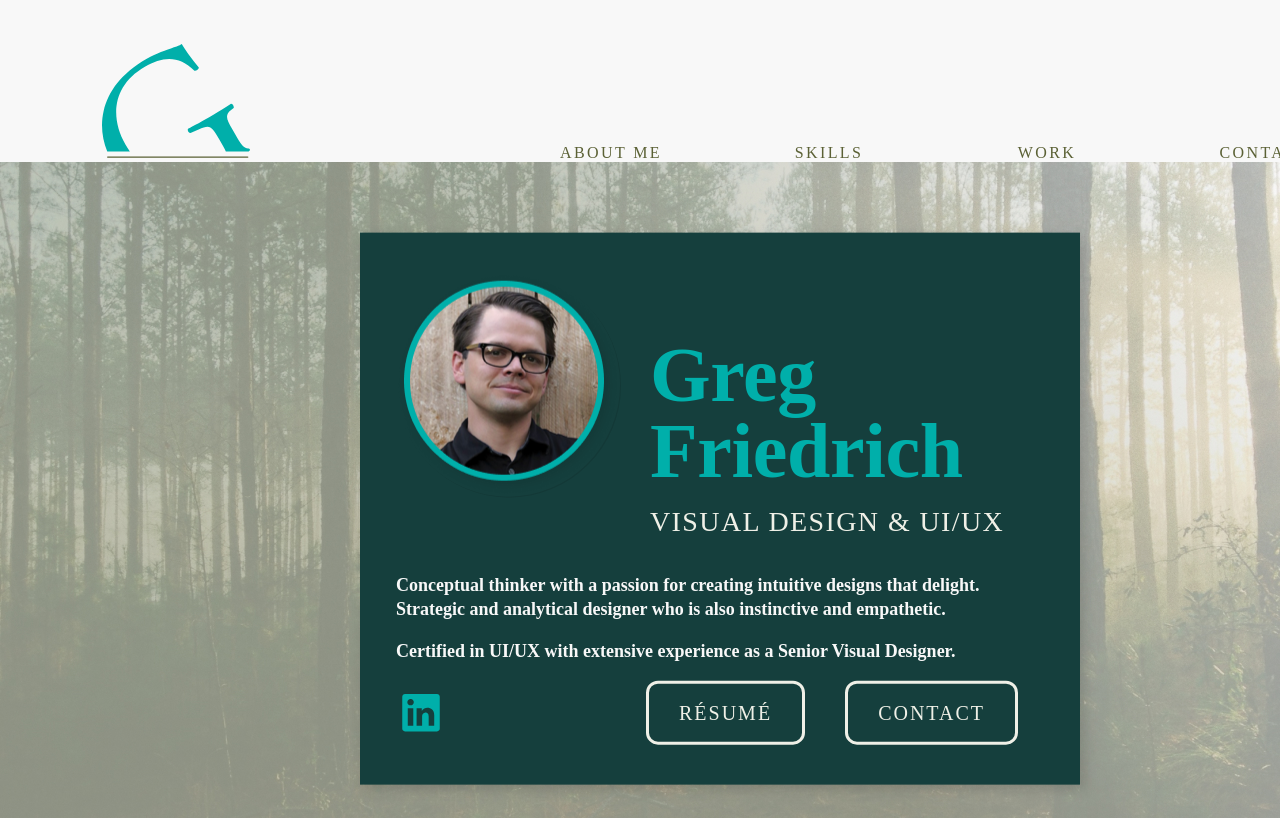
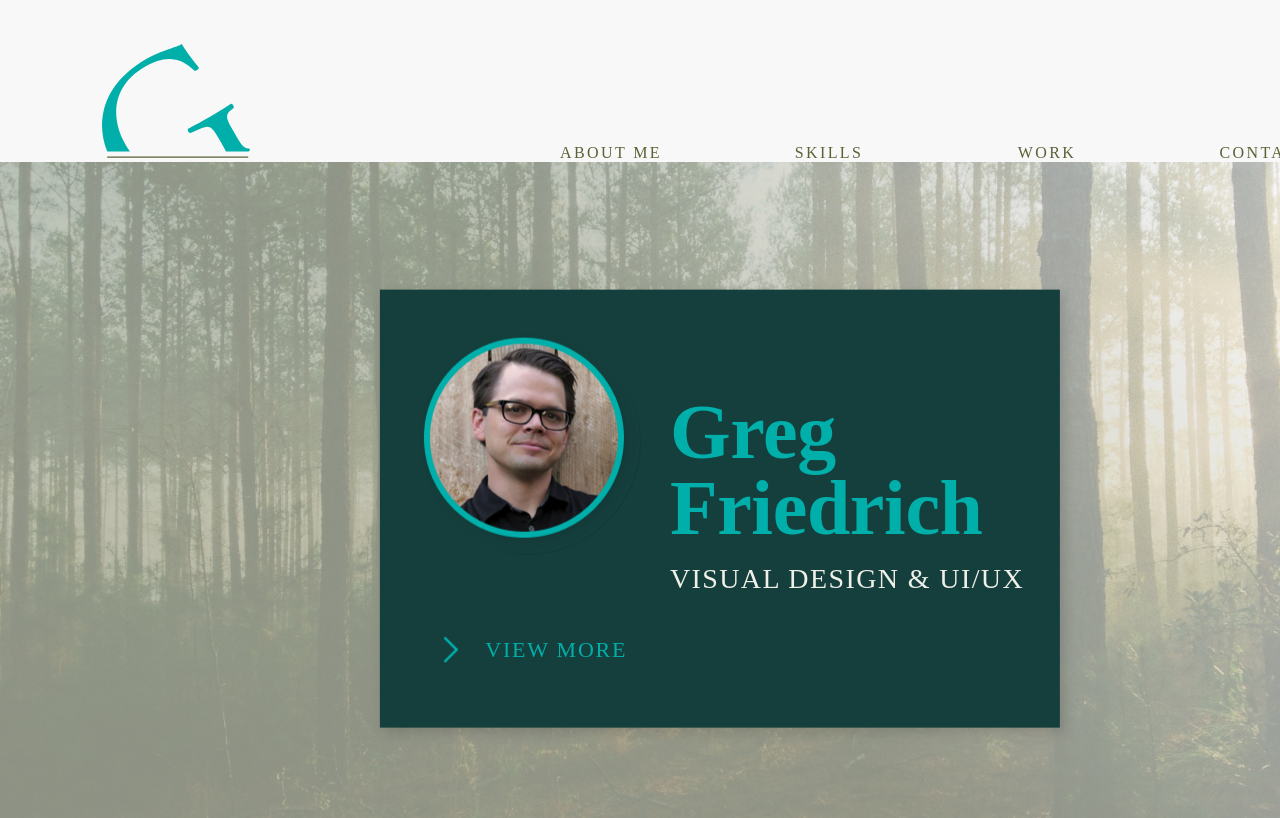
Before and after one commit to gfried27/UX_UI_HW_19, a plain HTML site: page index.html in a window 1280 px wide. Shown: the top 818 px of the page. Drawn offline with nearby package versions, Linux system fonts and the light colour scheme; a web font is replaced by a local one.

Commit message:
HW19 jquery animation added

```diff
--- a/css/styles.css
+++ b/css/styles.css
@@ -163,6 +163,32 @@ nav {
     letter-spacing: 2px;
     text-transform: uppercase;
     color: #EFF0E7;
+}
+
+.toggleContainer {
+    display: flex;
+    flex-direction: column;
+    align-items: flex-start;
+    gap: 10px;
+    flex: 1 0 0;
+}
+
+.h3-accordion {
+    display: flex;
+    padding: 0px 10px;
+    align-items: center;
+    gap: 10px;
+}
+
+.chevron {
+    display: flex;
+    width: 40px;
+    height: 40px;
+    padding: 5px 4.7px;
+    flex-direction: column;
+    justify-content: center;
+    align-items: center;
+    gap: 10px;
 }
 
 #skills {
--- a/index.html
+++ b/index.html
@@ -39,6 +39,13 @@
 
       </div>
 
+      <div class="h3-accordion">
+        <img src="/images/chevron_right.png" class="chevron">
+        <h3>VIEW MORE</h3>
+      </div>
+
+      <div class="toggleContainer">
+
         <div class="profile-body">
           <p class="profile-p">Conceptual thinker with a passion for creating intuitive designs that delight. Strategic
             and analytical designer who is also instinctive and empathetic.
@@ -54,6 +61,8 @@
           <div class="profile-buttons">
             <button class="profile-button">RÉSUMÉ</button>
             <button class="profile-button">CONTACT</button>
+          </div>
+
         </div>
 
       </div>
@@ -181,10 +190,15 @@
 
 </body>
 
-<script
-  src="https://code.jquery.com/jquery-3.7.1.js"
-  integrity="sha256-eKhayi8LEQwp4NKxN+CfCh+3qOVUtJn3QNZ0TciWLP4="
+<script src="https://code.jquery.com/jquery-3.7.1.js" integrity="sha256-eKhayi8LEQwp4NKxN+CfCh+3qOVUtJn3QNZ0TciWLP4="
   crossorigin="anonymous"></script>
 <script src="js/index.js"></script>
 
+<script>
+  var flip = 0;
+  $(".h3-accordion").on("click", function () {
+    $(".toggleContainer").toggle(flip++ % 2 === 0);
+  });
+</script>
+
 </html>
--- a/js/index.js
+++ b/js/index.js
@@ -1 +1,3 @@
 console.log("Your index.js file is loaded correctly!");
+
+$( ".toggleContainer" ).toggle();
```
Also changed, not shown: images/chevron_down.png (added), images/chevron_right.png (added). Lines whose indentation alone changed are shown as unchanged.
